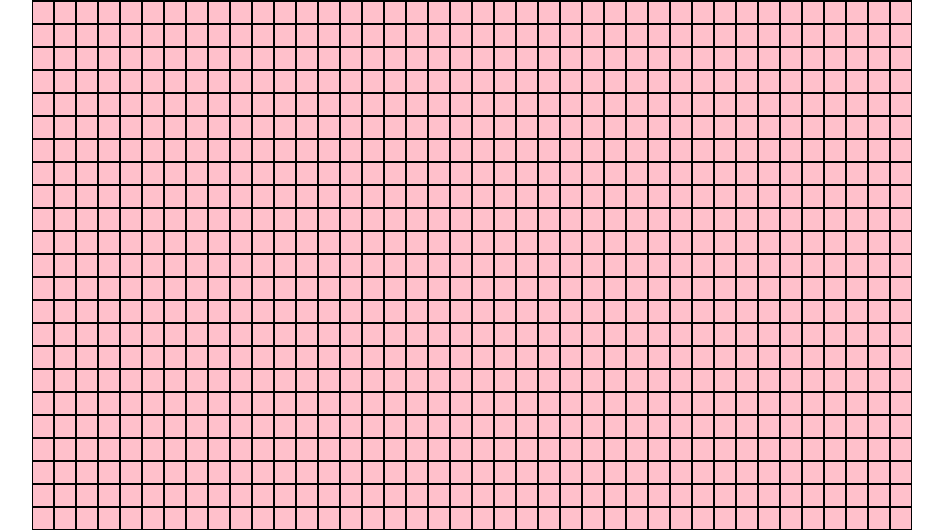
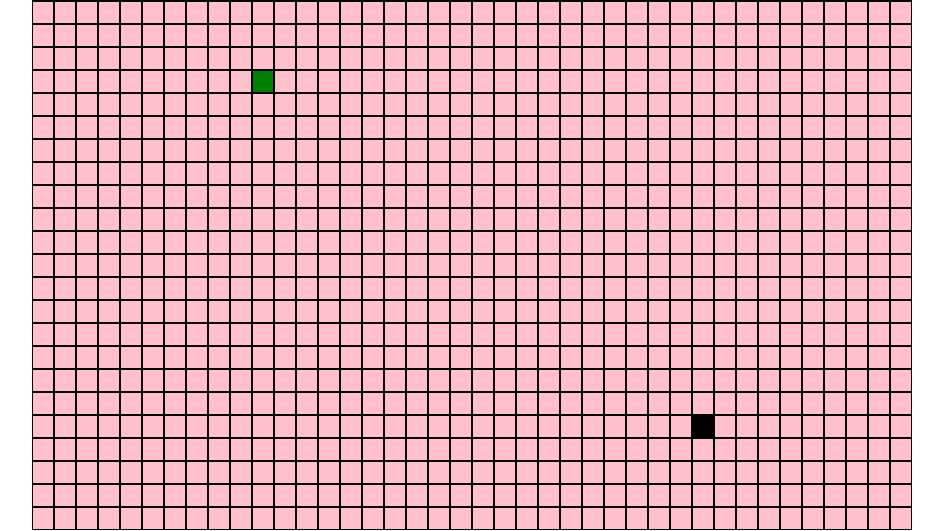
Before and after one commit to dball1126/path_finding_visualizer, a React (Create React App) app: page / in a window 1280 px wide. Shown: the part 242-773 px from the top of the page, without its empty margins (168-1111 px from the left). Built offline with nearby package versions, Linux system fonts and the light colour scheme.

Commit message:
node display successfully

```diff
--- a/src/App.css
+++ b/src/App.css
@@ -30,16 +30,17 @@
   display: flex;
 }
 
-.nodes {
-  /* background-color: blue; */
-  /* width: 10px;
-  height: 10px; */
-}
-
-.actual-node{
+.actual-node {
   width:20px;
   height:20px;
   background-color: pink;
   padding-bottom:1px;
   border: 1px solid black;
 }
+
+.actual-node.node-start{
+ background-color: green;
+}
+.actual-node.node-end{
+ background-color: black;
+}
--- a/src/PathfindingVisualizer/Node/Node.jsx
+++ b/src/PathfindingVisualizer/Node/Node.jsx
@@ -6,9 +6,10 @@ export default class Node extends Component {
         this.state = {}
     }
     render(){
-        debugger
+        const {start, end} = this.props;
+        let extraClass = start ? 'node-start' : end ? 'node-end' : ''
         return (
-        <div className="actual-node">
+        <div className={`actual-node ${extraClass}`}>
 
         </div>)
     }
--- a/src/PathfindingVisualizer/PathfindingVisualizer.jsx
+++ b/src/PathfindingVisualizer/PathfindingVisualizer.jsx
@@ -15,7 +15,7 @@ export default class PathfindingVisuablizer extends Component {
                const currentNode = {row,
                                     col,
                                     start: row === 10 && col === 10,
-                                    finish: row === 4 && col === 20}
+                                    end: row === 30 && col === 25}
 
                currentRow.push(currentNode)
            }
@@ -38,12 +38,12 @@ export default class PathfindingVisuablizer extends Component {
                     return (
                     <div className="nodes" key={idx}>
                         {row.map((node, nodeIdx) => {
-                       const {row, col, start, finish} = node;
+                       const {row, col, start, end} = node;
                         return <Node key={nodeIdx}
                                      row={row}
                                      col={col}
                                      start={start}
-                                     finish={finish}
+                                     end={end}
                                 />})
                         }
                     </div>
```
